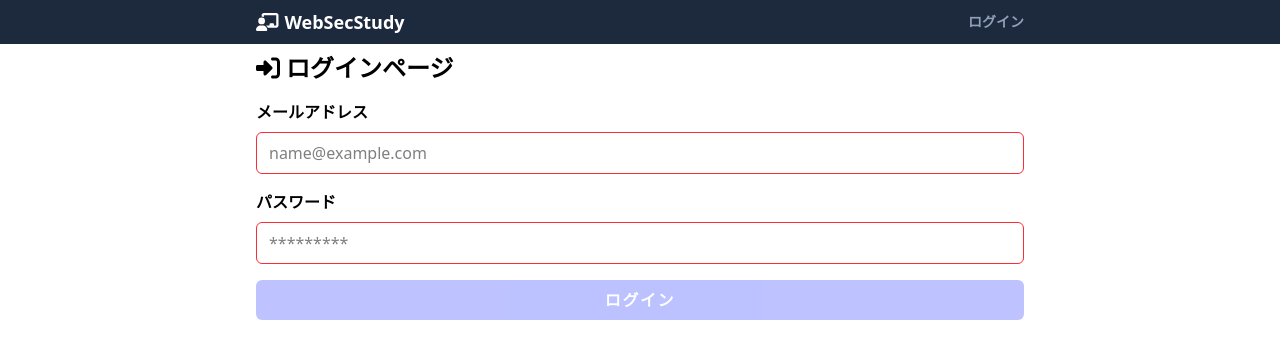
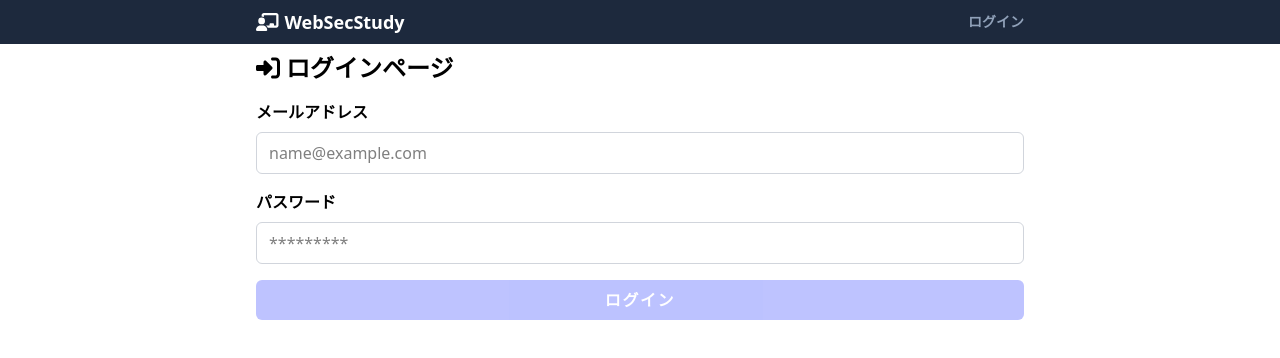
Before and after one commit to ai10pro/my-sec-study-app, a Next.js app: page /login in a window 1280 px wide. Shown: the top 358 px of the page. Built offline with nearby package versions, Linux system fonts and the light colour scheme.

Commit message:
:bug: TextInput時のエラーと通常の枠の色が逆になるものを解消

```diff
--- a/src/app/_components/TextInputField.tsx
+++ b/src/app/_components/TextInputField.tsx
@@ -19,7 +19,7 @@ const input = tv({
       true: "cursor-default bg-gray-100 text-gray-500 focus:border-gray-300 focus:ring-0",
     },
     error: {
-      true: "border-red-500 focus:border-red-500 focus:ring-red-500",
+      false: "border-red-500 focus:border-red-500 focus:ring-red-500",
     },
   },
   defaultVariants: {
```
